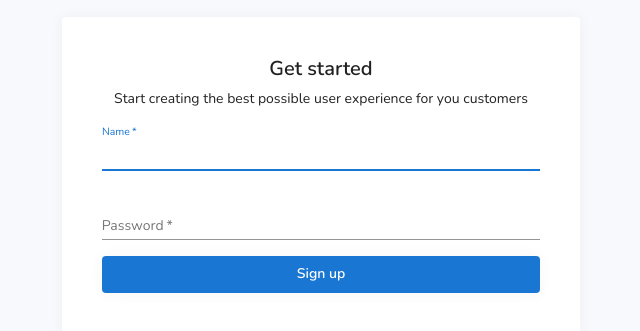
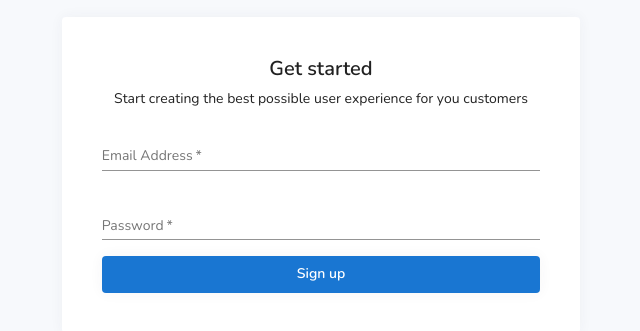
Before and after one commit to VjacheslavZ/LML-UI, a React (Create React App) app: page /auth/sign-up in a window 1280 px wide. Shown: the part 225-556 px from the top of the page, without its empty margins (319-959 px from the left). Built offline with nearby package versions, Linux system fonts and the light colour scheme.

Commit message:
sing-iu with email

```diff
--- a/src/actions/auth.ts
+++ b/src/actions/auth.ts
@@ -1,19 +1,17 @@
 import { post } from "../servises/httpRequests";
 import { SIGN_IN, SIGN_UP } from "../constants";
 
-export interface User {
-  username: string;
+export interface IUser {
   password: string;
+  email: string;
 }
 
-export const login = ({ username, password }: User) => post(SIGN_IN, {
-  username,
-  password,
+export const login = (data: IUser) => post(SIGN_IN, {
+  ...data
 })
   .then(res => res.json());
 
-export const signup = ({ username, password }: User) => post(SIGN_UP, {
-  username,
-  password,
+export const signup = (data: IUser) => post(SIGN_UP, {
+  ...data
 })
   .then(res => res.json());
--- a/src/pages/auth/SignIn.tsx
+++ b/src/pages/auth/SignIn.tsx
@@ -16,8 +16,8 @@ import {
 } from "@material-ui/core";
 import { spacing } from "@material-ui/system";
 
-import { MuiButtonSpacingType } from './../../types/types'
-import { login, User } from "../../actions/auth";
+import { MuiButtonSpacingType } from '../../types/types'
+import { login, IUser } from "../../actions/auth";
 
 
 const Button = styled(MuiButton)<MuiButtonSpacingType>(spacing);
@@ -39,7 +39,7 @@ const BigAvatar = styled(Avatar)`
 
 export const SignIn: React.FC = (props) => {
   const history = useHistory();
-  const [inputValue, setInputValue] = useState<User>({username: '', password: ''})
+  const [inputValue, setInputValue] = useState<IUser>({ password: '', email: ''})
 
   const handleChange = (e: React.ChangeEvent<HTMLInputElement>) => {
     const {name, value} = e.target
@@ -74,8 +74,8 @@ export const SignIn: React.FC = (props) => {
           <InputLabel htmlFor="email">Email Address</InputLabel>
           <Input
             id="email"
-            name="username"
-            autoComplete="username"
+            name="email"
+            autoComplete="email"
             autoFocus
             onChange={handleChange}
           />
--- a/src/pages/auth/SignUp.tsx
+++ b/src/pages/auth/SignUp.tsx
@@ -4,7 +4,7 @@ import { Helmet } from 'react-helmet';
 import { useHistory } from 'react-router';
 
 import { MuiButtonSpacingType } from './../../types/types'
-
+import { IUser } from '../../actions/auth'
 import {
   FormControl,
   Input,
@@ -28,9 +28,9 @@ const Wrapper = styled(Paper)`
 
 export const SignUp = () => {
   const history = useHistory()
-  const [signUpData, setSignUpData] = useState({
-    username: '',
+  const [signUpData, setSignUpData] = useState<IUser>({
     password: '',
+    email: '',
   })
 
   const handleChange = (e: React.ChangeEvent<HTMLInputElement>) => {
@@ -62,19 +62,14 @@ export const SignUp = () => {
       </Typography>
       <form>
         <FormControl margin="normal" required fullWidth>
-          <InputLabel htmlFor="name">Name</InputLabel>
-          <Input id="username" name="username" autoFocus onChange={handleChange}/>
+          <InputLabel htmlFor="email">Email Address</InputLabel>
+          <Input
+            id="email"
+            name="email"
+            autoComplete="email"
+            onChange={handleChange}
+          />
         </FormControl>
-
-        {/*<FormControl margin="normal" required fullWidth>*/}
-        {/*  <InputLabel htmlFor="company">Company</InputLabel>*/}
-        {/*  <Input id="company" name="company" />*/}
-        {/*</FormControl>*/}
-
-        {/*<FormControl margin="normal" required fullWidth>*/}
-        {/*  <InputLabel htmlFor="email">Email Address</InputLabel>*/}
-        {/*  <Input id="email" name="email" autoComplete="email" />*/}
-        {/*</FormControl>*/}
 
         <FormControl margin="normal" required fullWidth>
           <InputLabel htmlFor="password">Password</InputLabel>
```
